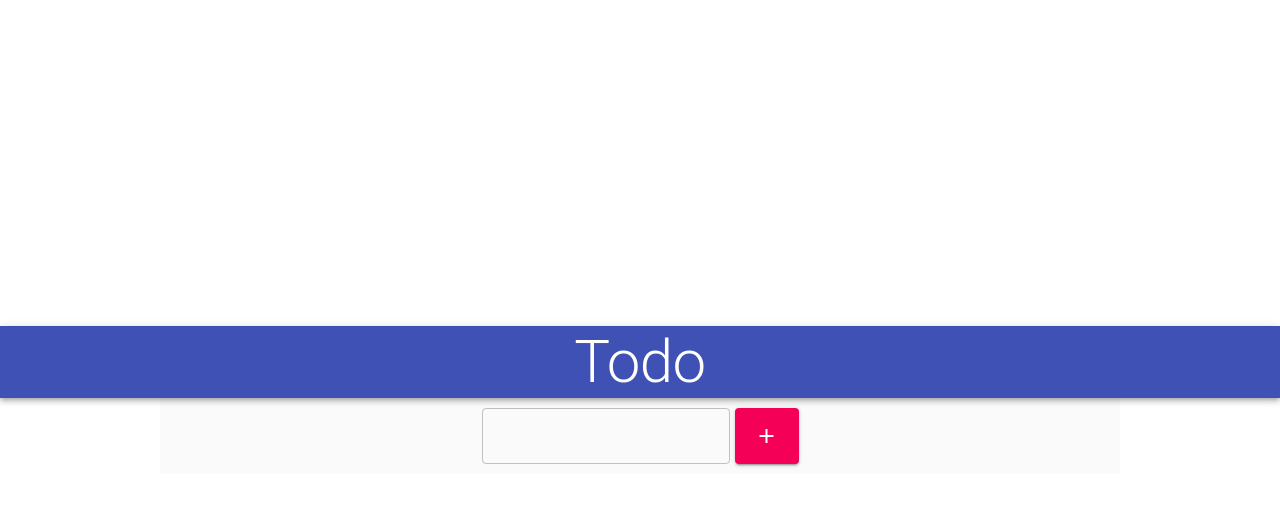
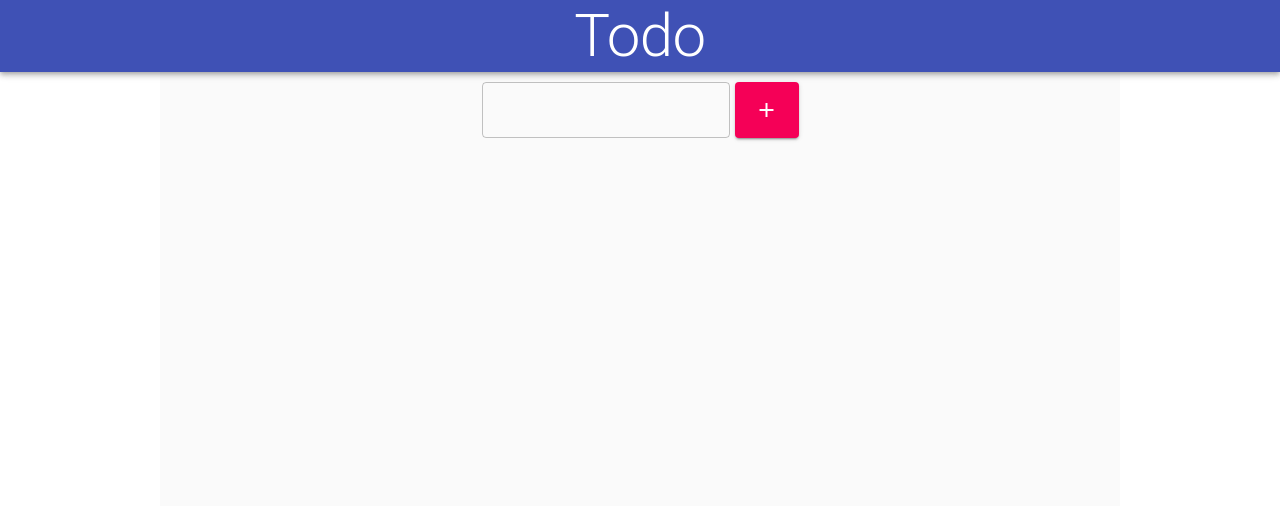
Before and after one commit to jdeocampo20/react-todo, a React (Create React App) app: page / in a window 1280 px wide. Shown: the top 506 px of the page. Built offline with nearby package versions, Linux system fonts and the light colour scheme.

Commit message:
Added flex-grow to TodoContainer

```diff
--- a/src/App.scss
+++ b/src/App.scss
@@ -3,6 +3,4 @@
   min-height: 100vh;
   display: flex;
   flex-direction: column;
-  align-items: center;
-  justify-content: center;
 }
--- a/src/Components/TodoContainer/TodoContainer.scss
+++ b/src/Components/TodoContainer/TodoContainer.scss
@@ -3,6 +3,7 @@
     display: -webkit-flex;
     display: flex;
     flex-direction: column;
+    flex-grow: 1;
     background: #fafafa;
     height: 100%;
 
```
